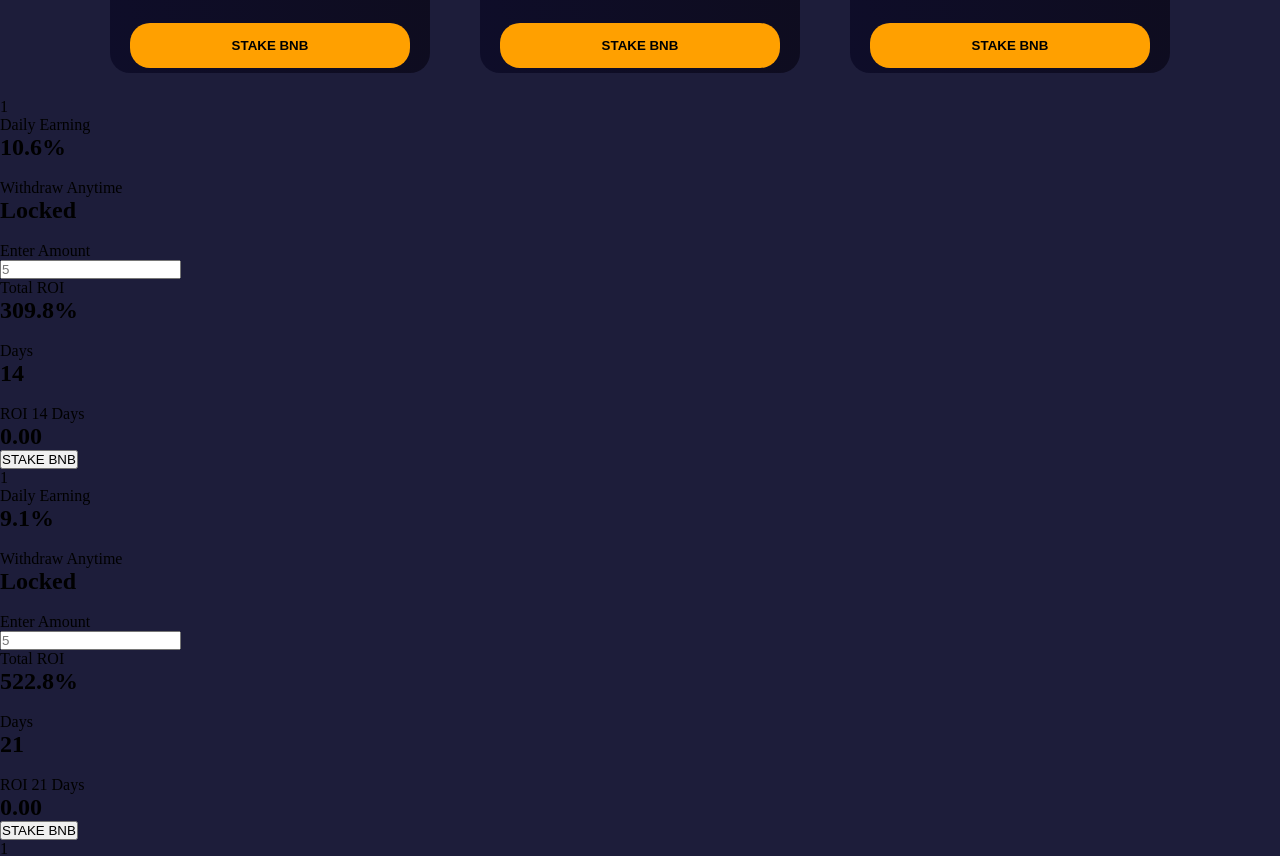
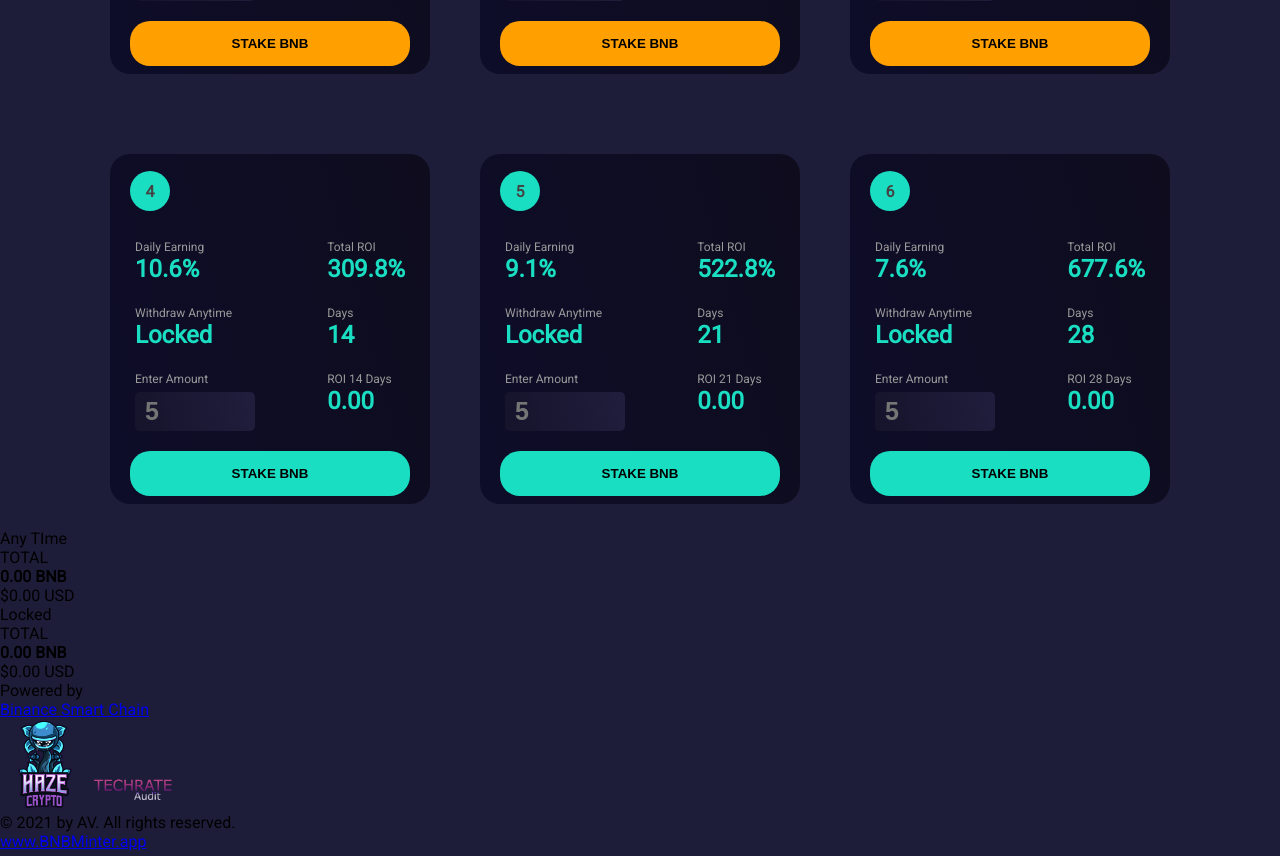
Before and after one commit to MuhammadTalha123/bnbminter-app, a React (Create React App) app: page / in a window 1280 px wide. Shown: the part 766-1622 px from the top of the page. Built offline with nearby package versions, Linux system fonts and the light colour scheme.

Commit message:
locked bnb css

```diff
--- a/src/App.css
+++ b/src/App.css
@@ -1,3 +1,5 @@
+@import url('https://fonts.googleapis.com/css2?family=Roboto&display=swap');
+
 * {
   padding: 0;
   margin: 0;
@@ -6,6 +8,7 @@
 
 body {
   background: #1d1d3a !important;
+  font-family: 'Roboto', sans-serif;
 }
 
 /* navbar.js css */
@@ -402,8 +405,100 @@ body {
     cursor: pointer;
     background: #ffa000;
     font-weight: 600;
-    margin-top: 5px;
+    margin-top: -5px;
     display: flex;
     justify-content: center;
     align-items: center;
   }
+
+  /* locked bnb css */
+
+  .locked_bnb_main_div {
+    margin-top: 30px;
+    display: flex;
+    justify-content: center;
+    flex-flow: wrap;
+  }
+
+  .locked_bnb_detail_div_1 {
+    display: flex;
+    flex-direction: column;
+    border-radius: 20px;
+    width: 320px;
+    height: 350px;
+    margin: 25px;
+    background: linear-gradient(255.12deg, #0e0c1d, #0e0d29);
+  }
+
+  .number_locked_Div span {
+    width: 40px;
+    height: 40px;
+    background: #1adec2;
+    border-radius: 50px;
+    margin-left: 20px;
+    color: #444;
+    font-weight: 700;
+    display: -webkit-flex;
+    display: flex;
+    -webkit-justify-content: center;
+    justify-content: center;
+    -webkit-align-items: center;
+    align-items: center;
+    margin-top: 17px;
+  }
+
+  .locked_left_right {
+    display: flex;
+    justify-content: space-between;
+    padding: 25px;
+  }
+
+  .locked_left span {
+    color: #999;
+    font-size: 12px;
+  }
+
+  .locked_left h2 {
+    color: #1adec2;
+  }
+
+  .locked_left input {
+    border: none;
+    font-size: 25px;
+    width: 120px;
+    border-radius: 5px;
+    padding: 5px 10px;
+    margin-top: 5px;
+    background: linear-gradient(255.12deg, #211d3d, #15142b);
+    color: #1adec2;
+    font-weight: 600;
+  }
+
+  .locked_right span {
+    color: #999;
+    font-size: 12px;
+  }
+
+  .locked_right h2 {
+    color: #1adec2;
+  }
+
+  .stake_locked_btn {
+      padding: 0 20px;
+      text-align: center;
+  }
+
+  .stake_locked_btn button {
+      outline: none;
+      border: none;
+      border-radius: 20px;
+      width: 100%;
+      padding: 15px;
+      cursor: pointer;
+      background: #1adec2;
+      font-weight: 600;
+      margin-top: -5px;
+      display: flex;
+      justify-content: center;
+      align-items: center;
+    }
--- a/src/LockedBNB.js
+++ b/src/LockedBNB.js
@@ -3,83 +3,89 @@ import React from "react";
 const AnytimeBNB = () => {
   return (
     <div className="locked_bnb_main_div">
-      <div className="locked_bnb_detail_div_4">
-        <div className="number_Div">1</div>
+      <div className="locked_bnb_detail_div_1">
+        <div className="number_locked_Div"><span>4</span></div>
         <div className="locked_left_right">
           <div className="locked_left">
-            <p>Daily Earning</p>
+            <span>Daily Earning</span>
             <h2>10.6%</h2>
             <br />
-            <p>Withdraw Anytime</p>
+            <span>Withdraw Anytime</span>
             <h2>Locked</h2>
             <br />
-            <p>Enter Amount</p>
+            <span>Enter Amount</span>
             <input type="text" placeholder="5" />
           </div>
           <div className="locked_right">
-            <p>Total ROI</p>
+            <span>Total ROI</span>
             <h2>309.8%</h2>
             <br />
-            <p>Days</p>
+            <span>Days</span>
             <h2>14</h2>
             <br />
-            <p>ROI 14 Days</p>
+            <span>ROI 14 Days</span>
             <h2>0.00</h2>
           </div>
         </div>
-        <button>STAKE BNB</button>
+        <div className="stake_locked_btn">
+          <button>STAKE BNB</button>
+        </div>
       </div>
-      <div className="locked_bnb_detail_div_5">
-        <div className="number_Div">1</div>
+      <div className="locked_bnb_detail_div_1">
+      <div className="number_locked_Div"><span>5</span></div>
         <div className="locked_left_right">
           <div className="locked_left">
-            <p>Daily Earning</p>
+            <span>Daily Earning</span>
             <h2>9.1%</h2>
             <br />
-            <p>Withdraw Anytime</p>
+            <span>Withdraw Anytime</span>
             <h2>Locked</h2>
             <br />
-            <p>Enter Amount</p>
+            <span>Enter Amount</span>
             <input type="text" placeholder="5" />
           </div>
           <div className="locked_right">
-            <p>Total ROI</p>
+            <span>Total ROI</span>
             <h2>522.8%</h2>
             <br />
-            <p>Days</p>
+            <span>Days</span>
             <h2>21</h2>
             <br />
-            <p>ROI 21 Days</p>
+            <span>ROI 21 Days</span>
             <h2>0.00</h2>
           </div>
         </div>
-        <button>STAKE BNB</button>
+        <div className="stake_locked_btn">
+          <button>STAKE BNB</button>
+        </div>
       </div>
-      <div className="locked_bnb_detail_div_6">
-        <div className="number_Div">1</div>
+      <div className="locked_bnb_detail_div_1">
+      <div className="number_locked_Div"><span>6</span></div>
         <div className="locked_left_right">
           <div className="locked_left">
-            <p>Daily Earning</p>
+            <span>Daily Earning</span>
             <h2>7.6%</h2>
             <br />
-            <p>Withdraw Anytime</p>
+            <span>Withdraw Anytime</span>
             <h2>Locked</h2>
             <br />
-            <p>Enter Amount</p>
+            <span>Enter Amount</span>
             <input type="text" placeholder="5" />
           </div>
           <div className="locked_right">
-            <p>Total ROI</p>
+            <span>Total ROI</span>
             <h2>677.6%</h2>
             <br />
-            <p>Days</p>
+            <span>Days</span>
             <h2>28</h2>
             <br />
-            <p>ROI 28 Days</p>
+            <span>ROI 28 Days</span>
             <h2>0.00</h2>
           </div>
         </div>
-        <button>STAKE BNB</button>
+        <div className="stake_locked_btn">
+          <button>STAKE BNB</button>
+        </div>
       </div>
     </div>
   );
```
